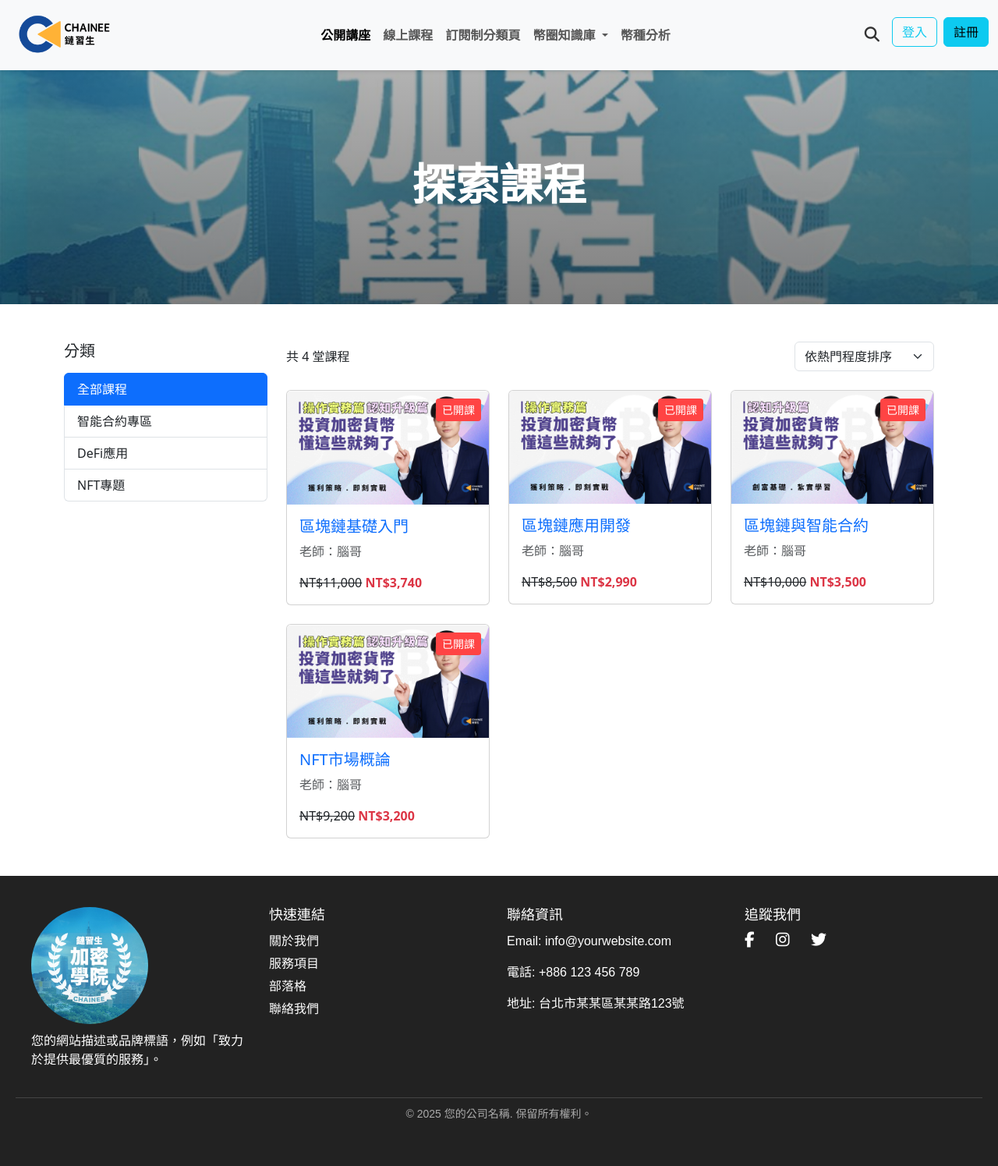
After one commit to Shihjiajyun/chainee_official_new, a PHP site: page /course_classification.php in a window 1280 px wide. The commit adds this page. Shown: the whole page at 78% size. Run offline with PHP 8.4, Linux system fonts and the light colour scheme.

Commit message:
增加課程分類頁面

```diff
--- a/course.php
+++ b/course.php
@@ -13,6 +13,7 @@
 <body>
 
     <?php include 'navbar.php' ?>
+
     <div class="hero-section">
         <iframe
             class="video-background"
--- /dev/null
+++ b/course_classification.php
@@ -0,0 +1,202 @@
+<!DOCTYPE html>
+<html lang="zh-TW">
+
+<head>
+    <meta charset="UTF-8">
+    <meta name="viewport" content="width=device-width, initial-scale=1.0">
+    <title>課程分類</title>
+    <link href="https://cdn.jsdelivr.net/npm/bootstrap@5.3.0/dist/css/bootstrap.min.css" rel="stylesheet">
+    <link rel="stylesheet" href="./css/course_classification.css">
+    <link href="https://cdnjs.cloudflare.com/ajax/libs/font-awesome/6.5.0/css/all.min.css" rel="stylesheet">
+</head>
+
+<body>
+    <!-- 導覽列 -->
+    <?php include './navbar.php' ?>
+
+    <div class="banner mb-5">
+        <h1 id="banner-title" class="display-4 fw-bold">探索課程</h1>
+    </div>
+
+    <!-- Main Content -->
+    <div class="container pb-5">
+        <div class="row">
+            <!-- Sidebar -->
+            <div class="col-md-3">
+                <h5 class="mb-3">分類</h5>
+                <div class="list-group" id="category-list">
+                    <a href="#" class="list-group-item list-group-item-action active" data-title="探索課程" data-courses='[{
+                    "title": "區塊鏈基礎入門",
+                    "image": "./img/lesson.jpg",
+                    "priceBefore": "NT$11,000",
+                    "priceAfter": "NT$3,740",
+                    "teacher": "腦哥",
+                    "highlight": "已開課",
+                    "link": "./course.php"
+                }, {
+                    "title": "區塊鏈應用開發",
+                    "image": "./img/lesson1.jpg",
+                    "priceBefore": "NT$8,500",
+                    "priceAfter": "NT$2,990",
+                    "teacher": "腦哥",
+                    "highlight": "已開課",
+                    "link": "./course.php"
+                }, {
+                    "title": "區塊鏈與智能合約",
+                    "image": "./img/lesson2.jpg",
+                    "priceBefore": "NT$10,000",
+                    "priceAfter": "NT$3,500",
+                    "teacher": "腦哥",
+                    "highlight": "已開課",
+                    "link": "./course.php"
+                }, {
+                    "title": "NFT市場概論",
+                    "image": "./img/lesson.jpg",
+                    "priceBefore": "NT$9,200",
+                    "priceAfter": "NT$3,200",
+                    "teacher": "腦哥",
+                    "highlight": "已開課",
+                    "link": "./course.php"
+                }]'>全部課程</a>
+                    <a href="#" class="list-group-item list-group-item-action" data-title="智能合約專區" data-courses='[{
+                    "title": "智能合約開發基礎",
+                    "image": "./img/lesson.jpg",
+                    "priceBefore": "NT$12,000",
+                    "priceAfter": "NT$4,000",
+                    "teacher": "腦哥",
+                    "highlight": "已開課",
+                    "link": "./course.php"
+                }, {
+                    "title": "智能合約進階實戰",
+                    "image": "./img/lesson1.jpg",
+                    "priceBefore": "NT$15,000",
+                    "priceAfter": "NT$5,500",
+                    "teacher": "腦哥",
+                    "highlight": "已開課",
+                    "link": "./course.php"
+                }]'>智能合約專區</a>
+                    <a href="#" class="list-group-item list-group-item-action" data-title="DeFi應用" data-courses='[{
+                    "title": "去中心化金融概論",
+                    "image": "./img/lesson2.jpg",
+                    "priceBefore": "NT$13,000",
+                    "priceAfter": "NT$4,500",
+                    "teacher": "腦哥",
+                    "highlight": "已開課",
+                    "link": "./course.php"
+                }, {
+                    "title": "DeFi借貸與流動性挖礦",
+                    "image": "./img/lesson.jpg",
+                    "priceBefore": "NT$14,000",
+                    "priceAfter": "NT$5,000",
+                    "teacher": "腦哥",
+                    "highlight": "已開課",
+                    "link": "./course.php"
+                }]'>DeFi應用</a>
+                    <a href="#" class="list-group-item list-group-item-action" data-title="NFT專題" data-courses='[{
+                    "title": "NFT藝術創作與市場",
+                    "image": "./img/lesson.jpg",
+                    "priceBefore": "NT$9,000",
+                    "priceAfter": "NT$3,300",
+                    "teacher": "腦哥",
+                    "highlight": "已開課",
+                    "link": "./course.php"
+                }, {
+                    "title": "NFT項目經營策略",
+                    "image": "./img/lesson1.jpg",
+                    "priceBefore": "NT$10,000",
+                    "priceAfter": "NT$3,800",
+                    "teacher": "腦哥",
+                    "highlight": "已開課",
+                    "link": "./course.php"
+                }]'>NFT專題</a>
+                </div>
+            </div>
+
+            <!-- Course List -->
+            <div class="col-md-9">
+                <div class="d-flex justify-content-between align-items-center mb-4">
+                    <p class="m-0">共 <span id="course-count">0</span> 堂課程</p>
+                    <select class="form-select" style="width: auto;">
+                        <option selected>依熱門程度排序</option>
+                        <option>依最新上架排序</option>
+                        <option>依價格高至低排序</option>
+                        <option>依價格低至高排序</option>
+                    </select>
+                </div>
+
+                <div class="row g-4" id="course-container">
+                    <!-- Dynamic course cards will be injected here -->
+                </div>
+            </div>
+        </div>
+    </div>
+
+    <script src="https://cdn.jsdelivr.net/npm/bootstrap@5.3.0/dist/js/bootstrap.bundle.min.js"></script>
+    <script>
+        function updateContent(title, courses = []) {
+            // Update banner title
+            document.getElementById('banner-title').innerText = title;
+
+            // Update course count
+            document.getElementById('course-count').innerText = courses.length;
+
+            // Update course container
+            const container = document.getElementById('course-container');
+            container.innerHTML = '';
+
+            courses.forEach(course => {
+                const courseCard = `
+                <div class="col-md-4">
+                    <div class="card course-card">
+                        <a href="${course.link}" target="_blank" class="text-decoration-none">
+                            <div class="position-relative">
+                                <img src="${course.image}" class="card-img-top" alt="${course.title}">
+                                <span class="tag tag-red">${course.highlight}</span>
+                            </div>
+                        </a>
+                        <div class="card-body">
+                            <h5 class="card-title">
+                                <a href="${course.link}" class="text-decoration-none">${course.title}</a>
+                            </h5>
+                            <p class="card-text text-muted">老師：${course.teacher}</p>
+                            <p class="card-text"><s>${course.priceBefore}</s> <span class="text-danger fw-bold">${course.priceAfter}</span></p>
+                        </div>
+                    </div>
+                </div>
+            `;
+                container.innerHTML += courseCard;
+            });
+        }
+
+        // Initialize with default courses
+        const defaultCourses = document.querySelector('[data-title="探索課程"]').dataset.courses;
+        updateContent("探索課程", JSON.parse(defaultCourses));
+
+        // Sidebar click event
+        document.getElementById('category-list').addEventListener('click', function(event) {
+            event.preventDefault();
+            const target = event.target;
+            if (target.tagName === 'A') {
+                // Remove active class from all items
+                document.querySelectorAll('#category-list .list-group-item').forEach(item => item.classList.remove('active'));
+
+                // Add active class to the clicked item
+                target.classList.add('active');
+
+                // Get new title and courses
+                const title = target.getAttribute('data-title');
+                const courses = JSON.parse(target.getAttribute('data-courses') || '[]');
+
+                // Update content
+                updateContent(title, courses);
+            }
+        });
+    </script>
+
+
+</body>
+<footer>
+    <?php include './footer.php' ?>
+</footer>
+
+</html>
--- a/css/course.css
+++ b/css/course.css
@@ -1,6 +1,6 @@
 .hero-section {
   position: relative;
-  height: calc(100vh - 100px);
+  height: calc(100vh - 90px);
   overflow: hidden;
   color: white;
 }
--- /dev/null
+++ b/css/course_classification.css
@@ -0,0 +1,31 @@
+.banner {
+    background: linear-gradient(rgba(0,0,0,0.3), rgba(0,0,0,0.5)), url('../img/login_logo.jpg');
+    background-size: cover;
+    background-position: center;
+    height: 300px;
+    display: flex;
+    align-items: center;
+    justify-content: center;
+    color: white;
+}
+.course-card {
+    transition: transform 0.2s;
+}
+.course-card:hover {
+    transform: translateY(-5px);
+}
+.tag {
+    position: absolute;
+    top: 10px;
+    right: 10px;
+    padding: 4px 8px;
+    border-radius: 4px;
+    color: white;
+    font-size: 14px;
+}
+.tag-orange {
+    background-color: #ff6b00;
+}
+.tag-red {
+    background-color: #ff4444;
+}
--- a/navbar.php
+++ b/navbar.php
@@ -178,7 +178,7 @@
                     <a class="nav-link active" target="_blank" href="https://chainee.io/courses/public-course">公開講座</a>
                 </li>
                 <li class="nav-item">
-                    <a class="nav-link" href="#">線上課程</a>
+                    <a class="nav-link" href="./course_classification.php">線上課程</a>
                 </li>
                 <li class="nav-item">
                     <a class="nav-link" href="#">訂閱制分類頁</a>
```
